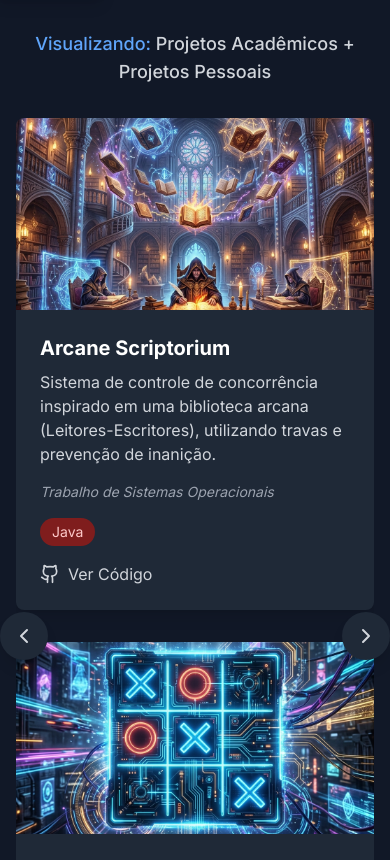
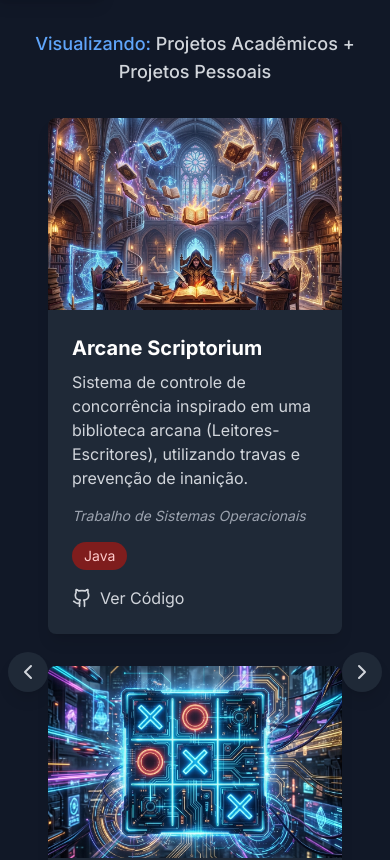
Before and after one commit to alessandro0augusto0/Portfolio, a React (Vite) app: page / in a window 390 px wide. Shown: the part 4888-5748 px from the top of the page. Built offline with nearby package versions, Linux system fonts and the light colour scheme.

Commit message:
feat: implement Projects component with category filtering and pagination

```diff
--- a/src/components/Projects.tsx
+++ b/src/components/Projects.tsx
@@ -510,7 +510,7 @@ const Projects = () => {
                 onClick={prevSlide}
                 whileHover={{ scale: 1.1 }}
                 whileTap={{ scale: 0.9 }}
-                className="absolute left-0 top-1/2 transform -translate-y-1/2 -translate-x-4 z-10 bg-white dark:bg-gray-800 p-3 rounded-full shadow-lg hover:shadow-xl transition-shadow duration-300"
+                className="absolute left-0 top-1/2 transform -translate-y-1/2 z-10 bg-white dark:bg-gray-800 p-2 sm:p-3 rounded-full shadow-lg hover:shadow-xl transition-shadow duration-300 -ml-2 sm:ml-0"
               >
                 <ChevronLeft className="w-6 h-6 text-gray-600 dark:text-gray-300" />
               </motion.button>
@@ -519,7 +519,7 @@ const Projects = () => {
                 onClick={nextSlide}
                 whileHover={{ scale: 1.1 }}
                 whileTap={{ scale: 0.9 }}
-                className="absolute right-0 top-1/2 transform -translate-y-1/2 translate-x-4 z-10 bg-white dark:bg-gray-800 p-3 rounded-full shadow-lg hover:shadow-xl transition-shadow duration-300"
+                className="absolute right-0 top-1/2 transform -translate-y-1/2 z-10 bg-white dark:bg-gray-800 p-2 sm:p-3 rounded-full shadow-lg hover:shadow-xl transition-shadow duration-300 -mr-2 sm:mr-0"
               >
                 <ChevronRight className="w-6 h-6 text-gray-600 dark:text-gray-300" />
               </motion.button>
@@ -527,7 +527,7 @@ const Projects = () => {
           )}
 
           {/* Projects Grid */}
-          <div className="overflow-hidden">
+          <div className="overflow-hidden px-8 sm:px-14">
             <AnimatePresence mode="wait">
               <motion.div
                 key={`${selectedCategory}-${currentIndex}`}
```
